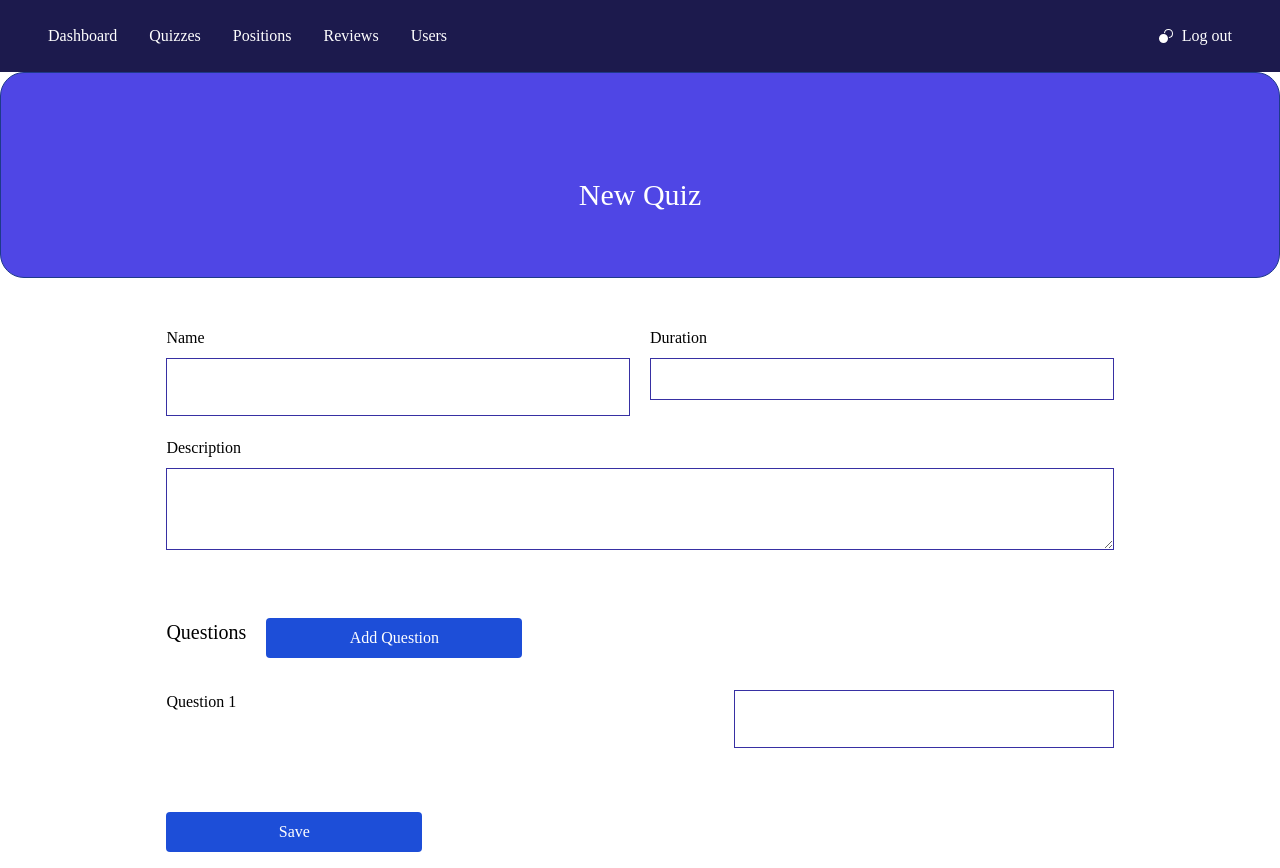
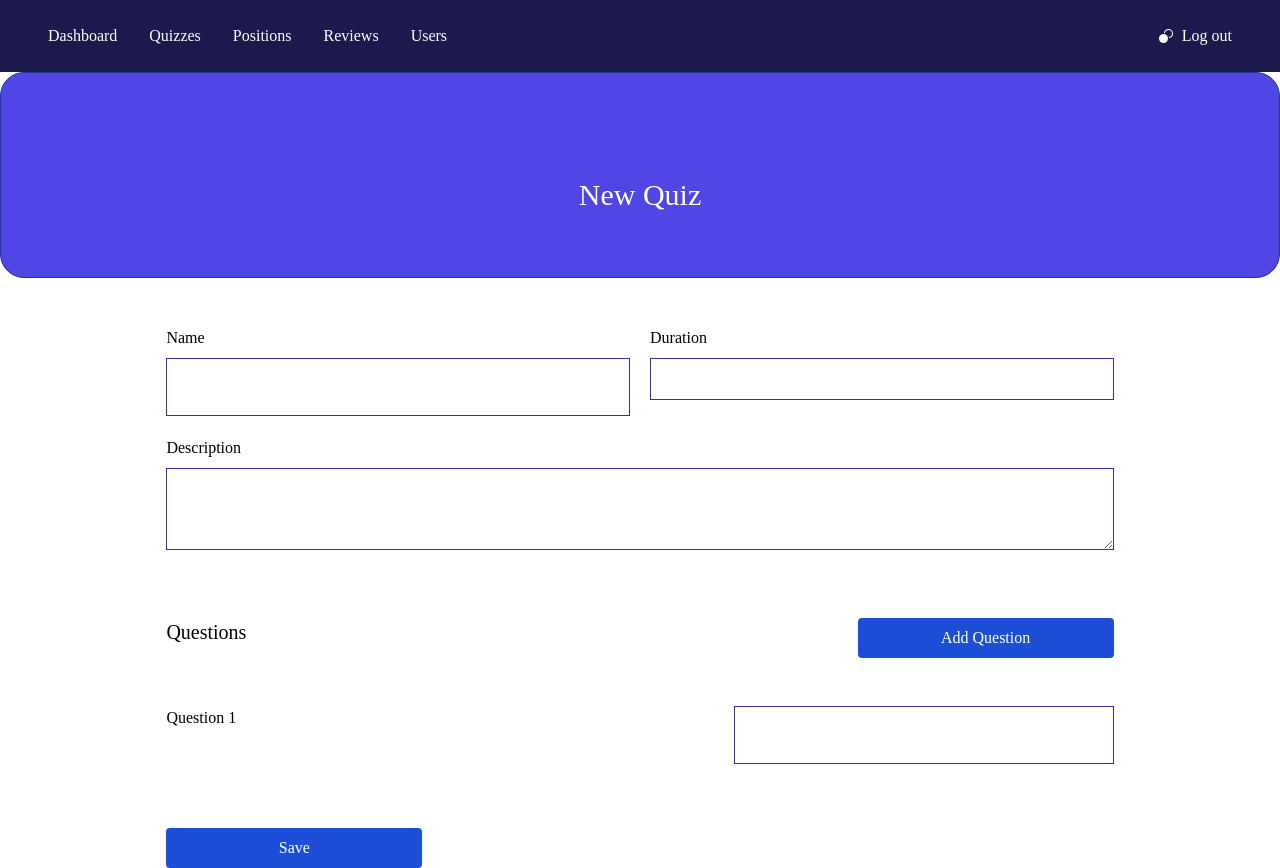
Before and after one commit to nikolap994/recruit_em, a Next.js app: page /recruiter/quiz/create in a window 1280 px wide. Built offline with nearby package versions, Linux system fonts and the light colour scheme.

Commit message:
Update New Quiz info styles

```diff
--- a/src/pages/recruiter/quiz/create.js
+++ b/src/pages/recruiter/quiz/create.js
@@ -147,7 +147,7 @@ export default function CreateQuiz() {
 							className="flex flex-col mt-12 mb-5 row-start-3 col-span-2"
 							id="questionList"
 						>
-							<div className="flex mb-8">
+							<div className="flex mb-8 md:mb-12 md:justify-between">
 								<h3 className="text-xl">Questions</h3>
 								<button
 									className="row-start-3 col-span-2 text-white bg-blue-700 rounded text-center w-64 inline-block ml-5 pt-2 pb-2 flex justify-center"
```
